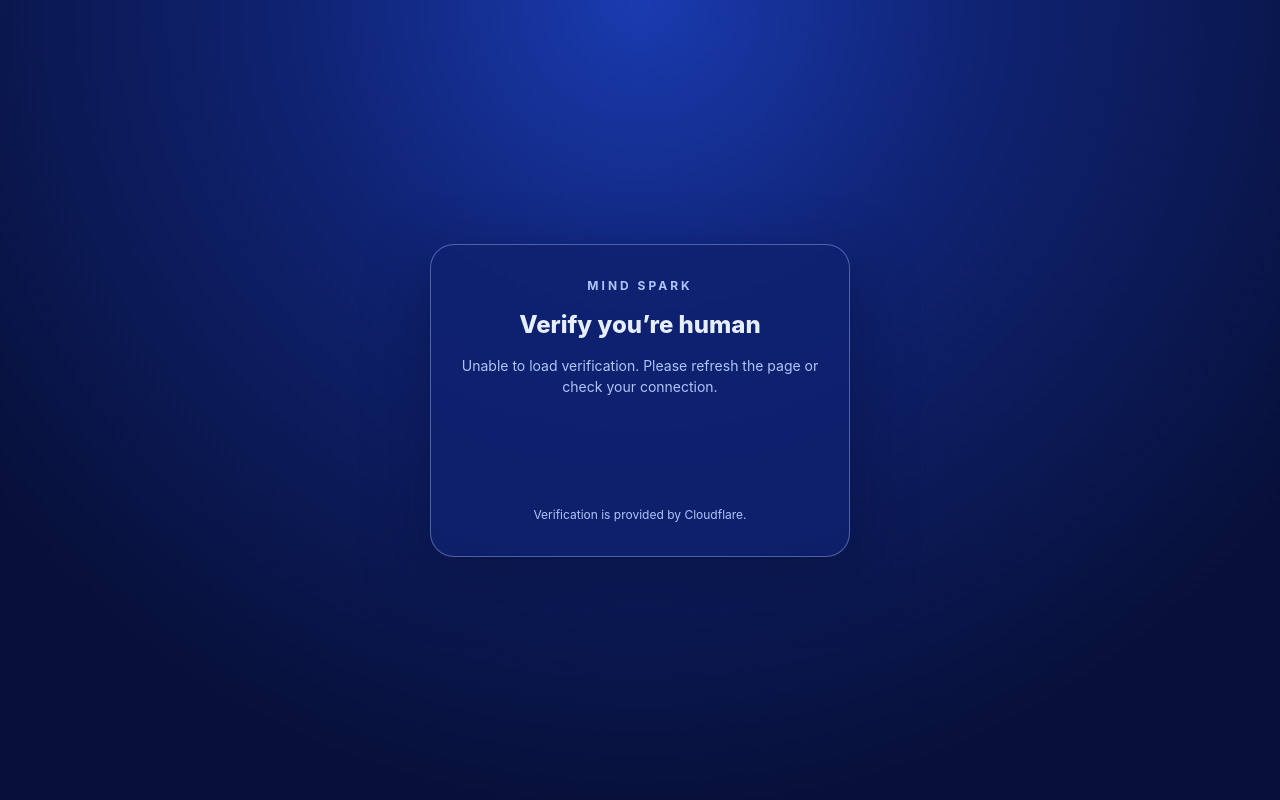
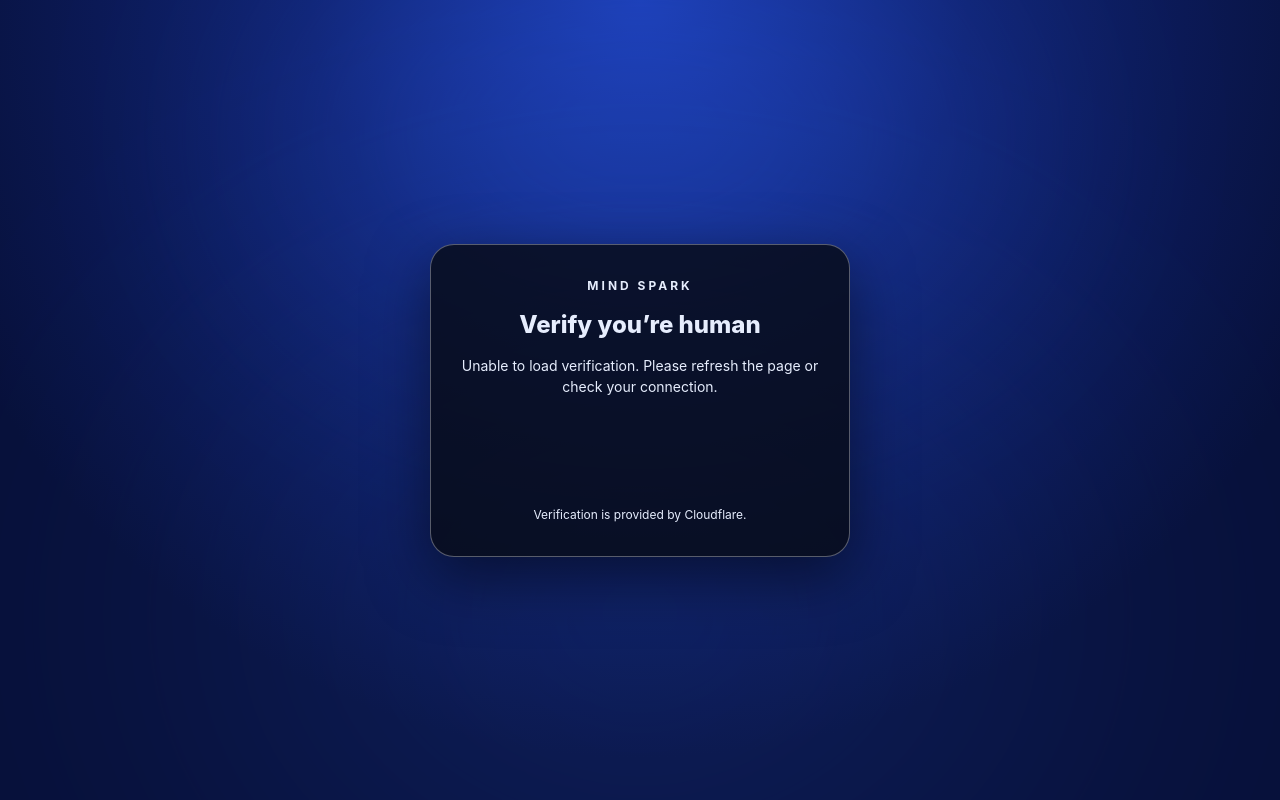
Before and after one commit to zarsagency-svg/clone-studybeepro-static-page, a React (Vite) app: page / in a window 1280 px wide. Built offline with nearby package versions, Linux system fonts and the light colour scheme; no server answers; a web font is replaced by a local one.

Commit message:
Match verification screen to saved theme

```diff
--- a/src/components/HumanVerification.tsx
+++ b/src/components/HumanVerification.tsx
@@ -1,13 +1,27 @@
-import { useEffect, useRef, useState, type ReactNode } from 'react';
+import { useEffect, useRef, useState, type ReactNode, type CSSProperties } from 'react';
 
 type Turnstile = { render: (element: HTMLElement, options: Record<string, unknown>) => string; remove: (id: string) => void; reset: (id: string) => void };
 declare global { interface Window { turnstile?: Turnstile } }
 const SITE_KEY = import.meta.env.VITE_TURNSTILE_SITE_KEY;
 const STORAGE_KEY = 'mindspark-human-verified';
 
+function getSavedTheme() {
+  try {
+    const palette = localStorage.getItem('mindspark-palette');
+    const colour = localStorage.getItem('mindspark-custom-colour');
+    const validColours = ['#a855f7', '#7542df', '#ed49bb', '#ed7b18', '#06b5ab', '#ce36c8'];
+    if (palette === 'red') return { name: 'theme-red', colour: '#d00018' };
+    if (palette === 'green') return { name: 'theme-green', colour: '#98bf0a' };
+    if (palette === 'custom') return { name: 'theme-custom', colour: colour && validColours.includes(colour.toLowerCase()) ? colour : '#a855f7' };
+  } catch { /* use the default when browser storage is unavailable */ }
+  return { name: '', colour: '#2e5de6' };
+}
+
+
 export function HumanVerification({ children }: { children: ReactNode }) {
   const [verified, setVerified] = useState(() => { try { return sessionStorage.getItem(STORAGE_KEY) === 'yes'; } catch { return false; } });
   const [message, setMessage] = useState('Complete the check below to continue.');
+  const [theme] = useState(getSavedTheme);
   const widget = useRef<HTMLDivElement>(null);
   const id = useRef<string | null>(null);
 
@@ -49,13 +63,15 @@ export function HumanVerification({ children }: { children: ReactNode }) {
   }, [verified]);
 
   if (verified) return <>{children}</>;
-  return <main style={{minHeight:'100dvh', display:'grid', placeItems:'center', padding:'24px', background:'radial-gradient(circle at 50% 0%, #1A3BB0, #0F2270 35%, #071039 80%)', color:'#e6edfd'}}>
-    <section style={{width:'min(100%, 420px)', padding:'32px 24px', borderRadius:24, textAlign:'center', background:'rgba(15,34,112,.82)', border:'1px solid rgba(175,197,248,.4)', boxShadow:'0 20px 60px rgba(7,16,57,.5)'}}>
-      <p style={{fontSize:12, letterSpacing:'.25em', color:'#afc5f8', fontWeight:700}}>MIND SPARK</p>
+  return <main className={`site-shell ${theme.name}`} style={{minHeight:'100dvh', display:'grid', placeItems:'center', padding:'24px', position:'relative', overflow:'hidden', color:'#e6edfd', '--custom-colour': theme.colour} as CSSProperties}>
+    <div aria-hidden="true" style={{position:'absolute', pointerEvents:'none', top:'-12%', left:'50%', transform:'translateX(-50%)', width:'min(760px, 95vw)', height:460, borderRadius:'50%', filter:'blur(130px)', background:theme.colour, opacity:.25}} />
+    <div aria-hidden="true" style={{position:'absolute', pointerEvents:'none', top:'38%', left:'50%', transform:'translateX(-50%)', width:'min(900px, 95vw)', height:620, borderRadius:'50%', filter:'blur(160px)', background:theme.colour, opacity:.18}} />
+    <section style={{position:'relative', width:'min(100%, 420px)', padding:'32px 24px', borderRadius:24, textAlign:'center', background:'rgba(8, 12, 22, .82)', border:'1px solid rgba(255,255,255,.32)', boxShadow:'0 20px 60px rgba(0,0,0,.5)'}}>
+      <p style={{fontSize:12, letterSpacing:'.25em', color:'#e6edfd', fontWeight:700}}>MIND SPARK</p>
       <h1 style={{fontSize:24, fontWeight:800, margin:'12px 0'}}>Verify you’re human</h1>
-      <p role="status" style={{color:'#afc5f8', fontSize:14, marginBottom:24}}>{message}</p>
+      <p role="status" style={{color:'#e6edfd', fontSize:14, marginBottom:24}}>{message}</p>
       <div ref={widget} style={{display:'flex', justifyContent:'center', minHeight:65}} />
-      <p style={{fontSize:12, color:'#afc5f8', marginTop:20}}>Verification is provided by Cloudflare.</p>
+      <p style={{fontSize:12, color:'#e6edfd', marginTop:20}}>Verification is provided by Cloudflare.</p>
     </section>
   </main>;
 }
```
